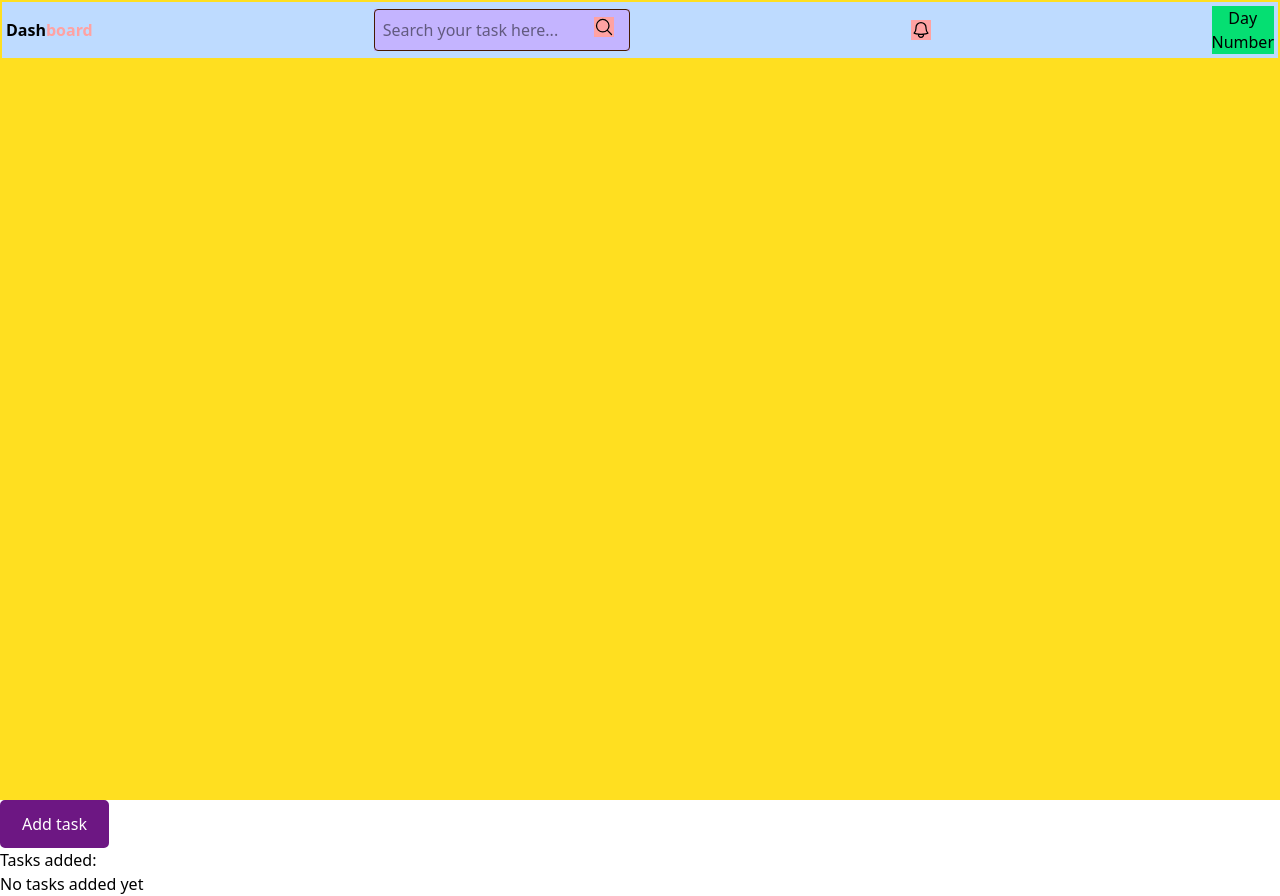
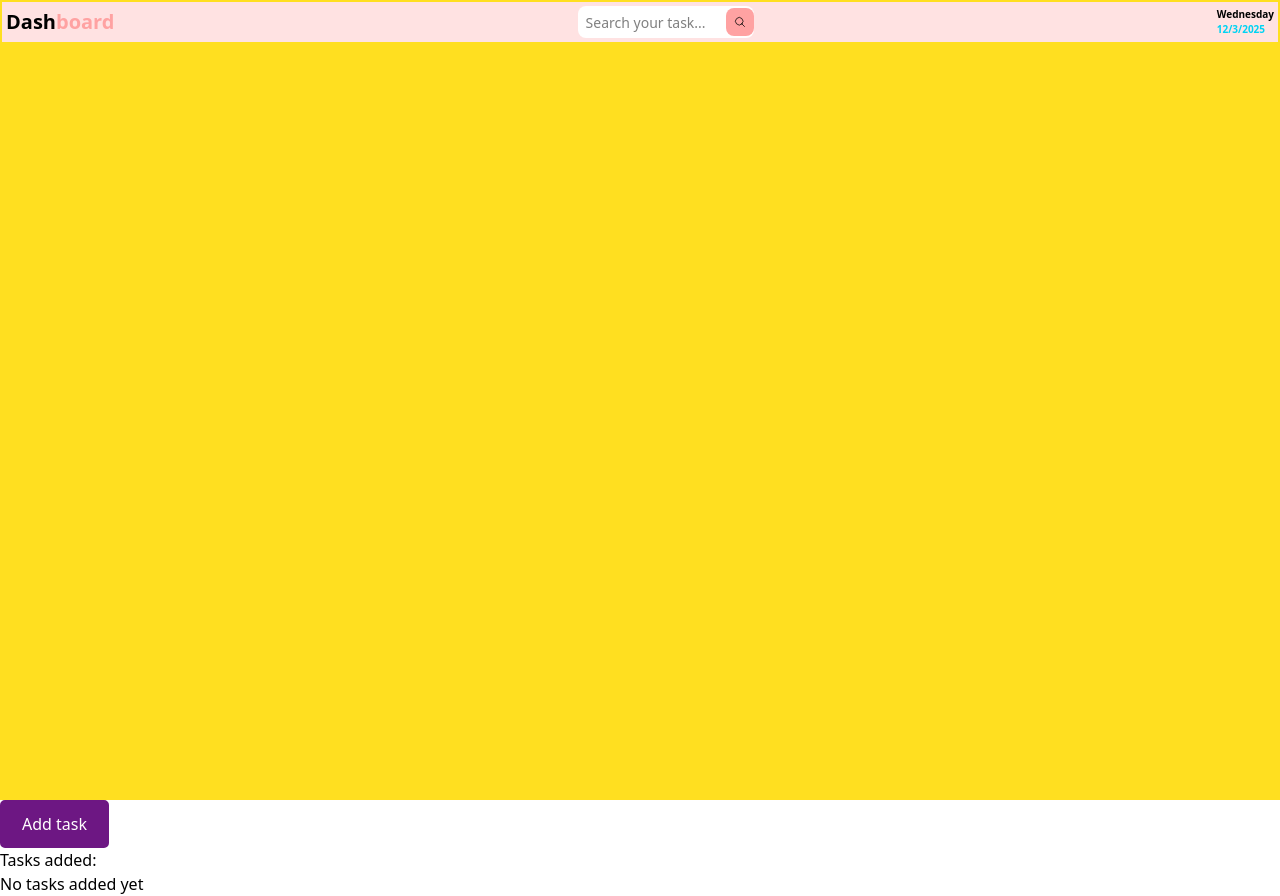
Before and after one commit to karinatuyuc/my-todo-list-React, a React (Vite) app: page / in a window 1280 px wide. Built offline with nearby package versions, Linux system fonts and the light colour scheme.

Commit message:
Add header layout with search input and ate display

```diff
--- a/src/Dashboard.jsx
+++ b/src/Dashboard.jsx
@@ -2,35 +2,52 @@ import { MagnifyingGlassIcon, BellIcon, } from "@heroicons/react/24/outline";
 
 
 export default function Dashboard() {
+    const date = new Date(); //
+    console.log(date)
+
+    const options = {
+        weekday: 'long',
+        year: "numeric",
+        month: "long",
+        day: "numeric"
+    };
+
+    const dayName= date.toLocaleDateString('en-US', { weekday: 'long'}); // To show the day of the week
+    const dateInNumber = date.toLocaleDateString('en-US'); // To show the date in number
+
     return (
         <>
          <div className="p-0.5 bg-yellow-300 h-screen w-full">
 
-            <header className="flex justify-between items-center p-1 bg-blue-200">
-                <div className= "font-bold">
+            <header className="flex justify-between items-center p-1 bg-red-100">
+
+                <div className= "font-bold text-xl">
                     <span className="text-black">Dash</span>
                     <span className="text-red-300">board</span>
                 </div>
 
-                <div className="bg-violet-300 relative w-64">
+                <div className="flex w-44 bg-white rounded-lg">
                     <input
                       type="text"
-                      placeholder="Search your task here..."
-                      className="w-full rounded border pr-10 p-2 border-amber-950 "
+                      id="search"
+                      name="search"
+                      placeholder="Search your task..."
+                      className=" w-full h-8 p-2 text-sm rounded-lg focus:outline-none"
                     />
-                    <button className="absolute right-2 top-1">
+                    <button className="flex items-center justify-center">
                         <MagnifyingGlassIcon
-                        className="w-5 h-5 absolute right-2 top-1 bg-red-300"/>
+                        className="w-7 h-7 p-2 bg-red-300 rounded-lg hover:bg-red-200"/>
                     </button>
                 </div>
 
-                <div className="bg-red-300">
-                    <span><BellIcon  className="w-5 h-5"/></span>
-                </div>
 
-                <div className="bg-green-400 flex flex-col text-center">
-                    <span>Day</span>
-                    <span>Number</span>
+               { /* <div className="bg-red-300">
+                    <span><BellIcon  className="w-4 h-4"/></span>
+                </div> */}
+
+                <div className="flex flex-col">
+                    <span className="font-bold text-[10px]">{dayName}</span>
+                    <span className="font-bold text-[10px] text-cyan-400 ">{dateInNumber}</span>
                 </div>
             </header>
          </div>
```
